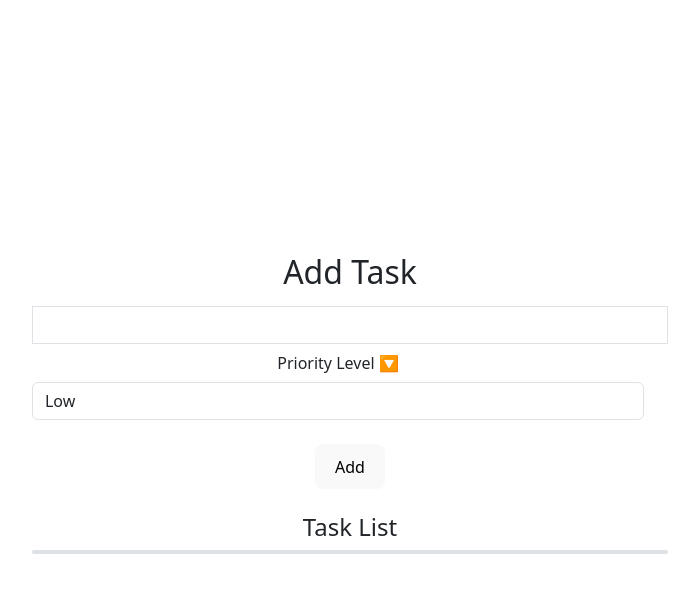
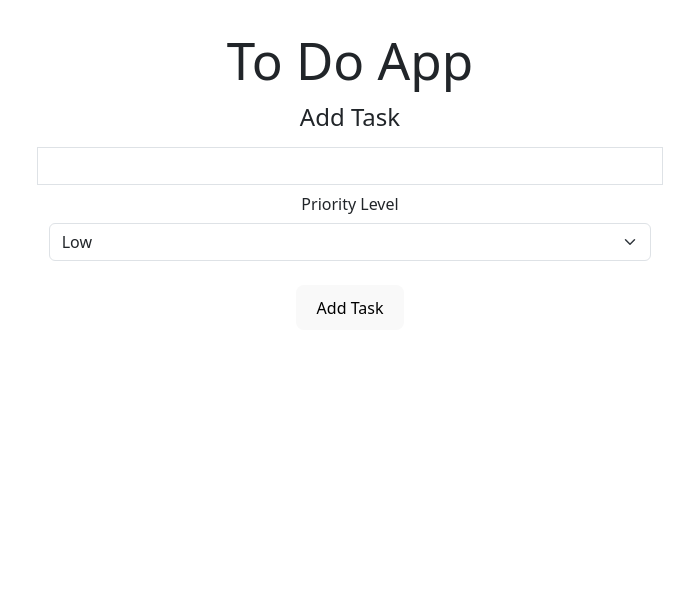
Before and after one commit to benjahmin-koenigsberg/ALAB-320H.9.1, a React (Vite) app: page / in a window 1280 px wide. Shown: the top 592 px of the page, without its empty margins (290-989 px from the left). Built offline with nearby package versions, Linux system fonts and the light colour scheme.

Commit message:
adds better ui

```diff
--- a/index.html
+++ b/index.html
@@ -4,7 +4,14 @@
     <meta charset="UTF-8" />
     <!-- <link rel="icon" type="image/png" href="" /> -->
     <meta name="viewport" content="width=device-width, initial-scale=1.0" />
-    <title>Vite + React</title>
+      <link rel="icon" type="image/x-icon" href="src/assets/todo.ico">
+      <link rel="stylesheet" href="App.css">
+
+    <meta property="og:title" content="Vite React To Do App" />
+    <meta property="og:description" content="Make lists, crush goals!" />
+    <meta property="og:image"
+      content="https://upload.wikimedia.org/wikipedia/commons/thumb/5/5d/GNOME_Todo_icon_2019.svg/1200px-GNOME_Todo_icon_2019.svg.png" />
+    <title>To Do App</title>
   </head>
   <body>
     <div id="root"></div>
--- a/src/App.css
+++ b/src/App.css
@@ -5,9 +5,46 @@
   margin: 0 auto;
   padding: 2rem;
   text-align: center;
+  height: 100vh;
+
 }
+
+
 
 
 ul {
   list-style-type: none;
 }
+
+
+html,
+body {
+  height: 100%;
+  margin: 0px !important;
+}
+
+#header {
+  position: fixed;
+  top: 0;
+  height: 10vh;
+  width: 100%;
+  background-color: #777;
+  z-index: 1;
+}
+
+#form {
+  padding-top: 45vh;
+  padding-bottom: 45vh;
+  position: fixed;
+  top: 0px;
+  bottom: 0px;
+  width: 100%;
+}
+
+#list {
+  position: fixed;
+  bottom: 0;
+  height: 45px;
+  width: 100%;
+  z-index: 1;
+}
--- a/src/App.jsx
+++ b/src/App.jsx
@@ -1,5 +1,8 @@
+/** @format */
+
 import "bootstrap/dist/css/bootstrap.min.css";
 import { useState } from "react";
+import Header from "./components/Header";
 import Form from "./components/Form";
 import List from "./components/List";
 import "./App.css";
@@ -8,10 +11,11 @@ function App() {
   const [toDos, setToDos] = useState([]);
 
   return (
-    <div className="container">
-      <Form setToDos={setToDos} toDos={toDos} />
-      <List setToDos={setToDos} toDos={toDos} />
-    </div>
+    <>
+      <Header  id="header" />
+      <Form setToDos={setToDos} toDos={toDos} id="form" />
+      <List setToDos={setToDos} toDos={toDos} id="list" />
+    </>
   );
 }
 
--- a/src/components/Form.jsx
+++ b/src/components/Form.jsx
@@ -19,12 +19,12 @@ function Form({toDos, setToDos}) {
 const [ state , dispatch] = useReducer(reducer, { id: '' , toDoInput : '' , priority: 'light', isComplete: false });
 
   return (
-    <div className="container">
+    <div className="container ">
       <div className="flex-container">
         <form action="">
           <div className="form-group row">
             <label className="col-form-label">
-              <h2>Add Task</h2>
+              <h4>Add Task</h4>
             </label>
 
             <input
@@ -38,12 +38,10 @@ const [ state , dispatch] = useReducer(reducer, { id: '' , toDoInput : '' , prio
             />
 
             <br></br>
-            <div className="form-group row">
-              <label htmlFor="priority " className="col-form-label">
-                Priority Level 🔽{" "}
-              </label>
+            <div className="form-group row m-auto">
+              <label className="col-form-label">Priority Level</label>
               <select
-                className="form-control"
+                className="form-select form-control-md"
                 id="priority"
                 onChange={(e) => {
                   dispatch({ type: "priority", payload: e.target.value });
@@ -51,7 +49,7 @@ const [ state , dispatch] = useReducer(reducer, { id: '' , toDoInput : '' , prio
                 <option value="grey">Low</option>
                 <option value="lightblue">Moderate</option>
                 <option value="yellow">High</option>
-                <option value="red">Urgent</option>
+                <option value="red">Urgent!</option>
               </select>
             </div>
           </div>
@@ -70,7 +68,7 @@ const [ state , dispatch] = useReducer(reducer, { id: '' , toDoInput : '' , prio
                 },
               ]);
             }}>
-            Add
+            Add Task
           </button>
         </form>
       </div>
--- /dev/null
+++ b/src/components/Header.jsx
@@ -0,0 +1,6 @@
+/** @format */
+
+function Header() {
+  return <h1>To Do App</h1>;
+}
+export default Header;
--- a/src/components/List.jsx
+++ b/src/components/List.jsx
@@ -28,12 +28,11 @@ setToDos([...toDos])
   };
 
 
-
   useEffect(() => {
 
   }, [toDos]);
 
-  return (
+  return toDos.length >= 1 ? (
     <>
       <h4 className="mt-4">Task List</h4>
       <div className="border rounded border-2 p-z">
@@ -73,15 +72,17 @@ setToDos([...toDos])
             </div>
           </ul>
         ))}
-
+      </div>
       <Modal
         editTodo={editTodo}
         setEditTodo={setEditTodo}
         setToDos={setToDos}
         toDos={toDos}
       />
-      </div>
     </>
+  ) : (
+    ""
+    // <p className="mt-4">No tasks</p>
   );
 }
 export default List;
```
Also changed, not shown: src/assets/todo.png (added), 1 other file (tests, documents, lock files or other folders). Lines whose indentation alone changed are shown as unchanged.
